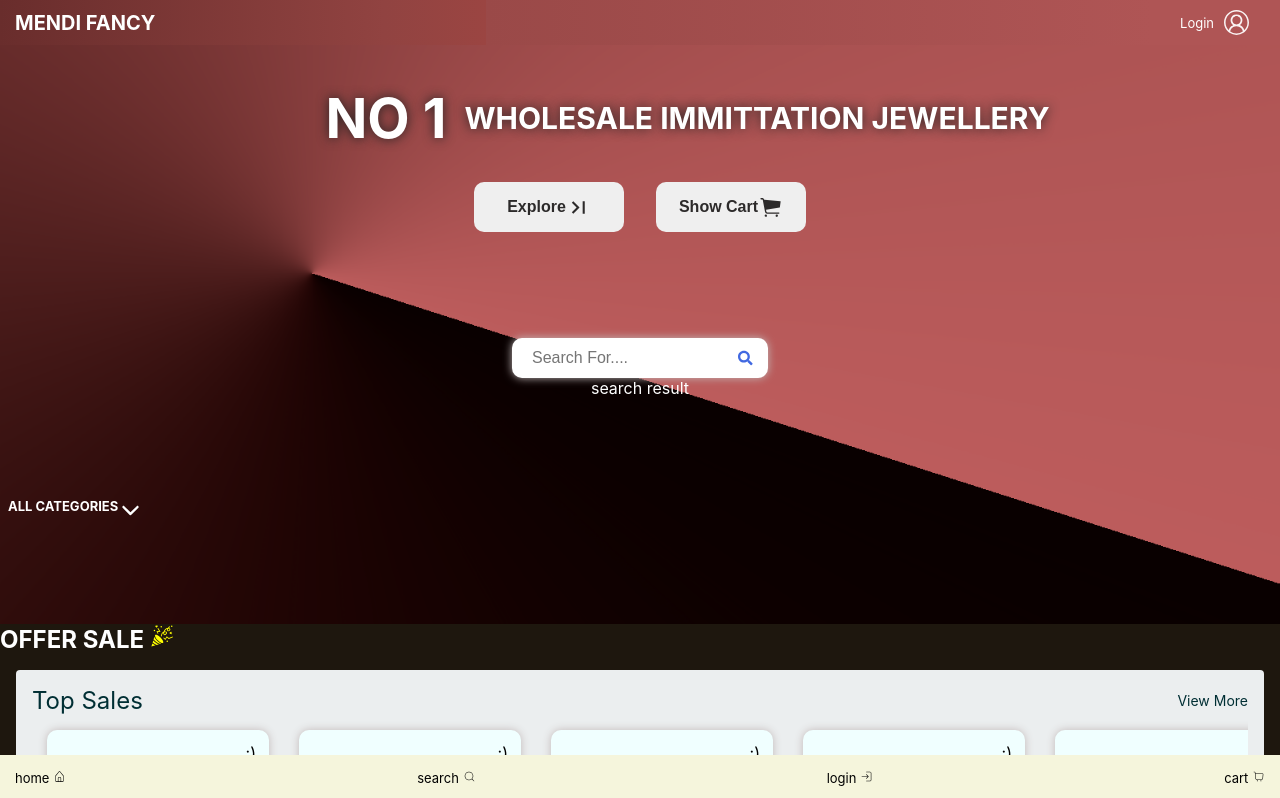
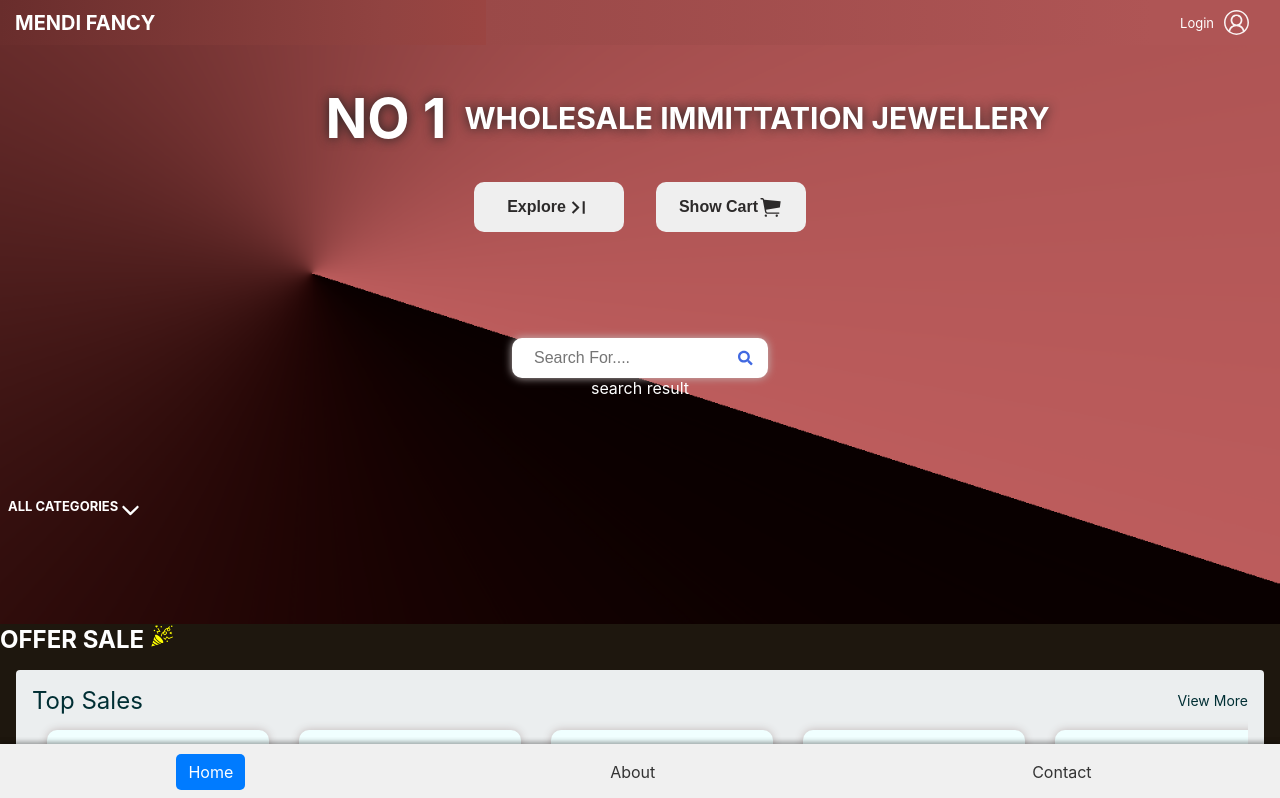
Before and after one commit to akhil-roshan/E-store, a React (Create React App) app: page / in a window 1280 px wide. Shown: the top 798 px of the page. Built offline with nearby package versions, Linux system fonts and the light colour scheme.

Commit message:
add bottomnavbar and to pages about and contact

```diff
--- a/package.json
+++ b/package.json
@@ -4,6 +4,7 @@
   "version": "0.1.0",
   "private": true,
   "dependencies": {
+    "@react-navigation/bottom-tabs": "^7.2.1",
     "@testing-library/dom": "^10.4.0",
     "@testing-library/jest-dom": "^6.6.3",
     "@testing-library/react": "^16.2.0",
@@ -11,6 +12,7 @@
     "react": "^19.0.0",
     "react-dom": "^19.0.0",
     "react-icons": "^5.5.0",
+    "react-router-dom": "^7.3.0",
     "react-scripts": "5.0.1",
     "web-vitals": "^2.1.4"
   },
--- a/src/App.js
+++ b/src/App.js
@@ -1,11 +1,20 @@
-import Home from "./pages/Home";
-import './App.css'
+import React from 'react';
+import { BrowserRouter, Routes, Route } from 'react-router-dom';
+import BottomNavBar from './components/BottomNavBar/BottomNavBar'; // Ensure correct path
+import Home from './pages/Home'; // example component
+import About from './pages/About'; // example component
+import Contact from './pages/Contact'; // example component
 
 function App() {
   return (
-    <div className="App">
-      <Home/>
-    </div>
+    <BrowserRouter>
+      <Routes>
+        <Route path="/" element={<Home />} />
+        <Route path="/about" element={<About />} />
+        <Route path="/contact" element={<Contact />} />
+      </Routes>
+      <BottomNavBar />
+    </BrowserRouter>
   );
 }
 
--- /dev/null
+++ b/src/components/BottomNavBar/BottomNavBar.js
@@ -0,0 +1,36 @@
+// BottomNavBar.jsx
+import React from 'react';
+import { Link, useLocation } from 'react-router-dom';
+import styles from './BottomNavBar.module.css'; // Import your CSS module
+import { FaHome , FaInfoCircle, FaEnvelope} from 'react-icons/fa';
+
+
+function BottomNavBar() {
+  const location = useLocation();
+
+  const navItems = [
+    { path: '/', label: 'Home', icon: <FaHome /> },
+    { path: '/about', label: 'About', icon: <FaInfoCircle /> },
+    { path: '/contact', label: 'Contact', icon: <FaEnvelope /> },
+  ];
+
+  return (
+    <footer className={styles.bottomNav}>
+      <nav className={styles.navContainer}>
+        {navItems.map((item) => (
+          <Link
+            key={item.path}
+            to={item.path}
+            className={`${styles.navItem} ${
+              location.pathname === item.path ? styles.active : ''
+            }`}
+          >
+            {item.label}
+          </Link>
+        ))}
+      </nav>
+    </footer>
+  );
+}
+
+export default BottomNavBar;
--- /dev/null
+++ b/src/components/BottomNavBar/BottomNavBar.module.css
@@ -0,0 +1,32 @@
+.bottomNav {
+    position: fixed;
+    bottom: 0;
+    left: 0;
+    width: 100%;
+    background-color: #f0f0f0;
+    padding: 10px 0;
+    box-shadow: 0 -2px 5px rgba(0, 0, 0, 0.2);
+  }
+
+  .navContainer {
+    display: flex;
+    justify-content: space-around;
+    align-items: center;
+    width: 100%;
+  }
+
+  .navItem {
+    text-decoration: none;
+    color: #333;
+    padding: 8px 12px;
+    border-radius: 5px;
+  }
+
+  .navItem.active {
+    background-color: #007bff;
+    color: white;
+  }
+
+  .navItem:hover {
+    background-color: #ddd;
+  }
--- a/src/components/Rowpost/Rowpost.css
+++ b/src/components/Rowpost/Rowpost.css
@@ -1,3 +1,7 @@
+*{
+  margin: 0;
+}
+
 .RowpostParentDiv{
     width: 100%;
     background-color: #1e170e;
--- /dev/null
+++ b/src/pages/About.js
@@ -0,0 +1,12 @@
+import React from 'react'
+
+function About() {
+  return (
+    <div>
+        <h1>About Page</h1>
+        <p>This is the about page content.</p>
+    </div>
+  )
+}
+
+export default About
--- /dev/null
+++ b/src/pages/Contact.js
@@ -0,0 +1,15 @@
+import React from 'react'
+import Header from '../components/Header/Header'
+import Banner from '../components/Banner/Banner'
+import Rowpost from '../components/Rowpost/Rowpost'
+
+function Contact() {
+  return (
+    <div>
+      <Header />
+      <Banner />
+    </div>
+  )
+}
+
+export default Contact
--- a/src/pages/Home.js
+++ b/src/pages/Home.js
@@ -4,6 +4,7 @@ import Header from '../components/Header/Header'
 import Rowpost from '../components/Rowpost/Rowpost'
 import Footer from '../components/Footer/Footer'
 import Appfooter from '../components/Appfooter/Appfooter'
+import BottomNavBar from '../components/BottomNavBar/BottomNavBar'
 
 function Home() {
   return (
@@ -12,7 +13,7 @@ function Home() {
       <Banner />
       <Rowpost />
       <Footer />
-      <Appfooter />
+      <BottomNavBar />
     </div>
   )
 }
```
Also changed, not shown: 1 other file (tests, documents, lock files or other folders).
